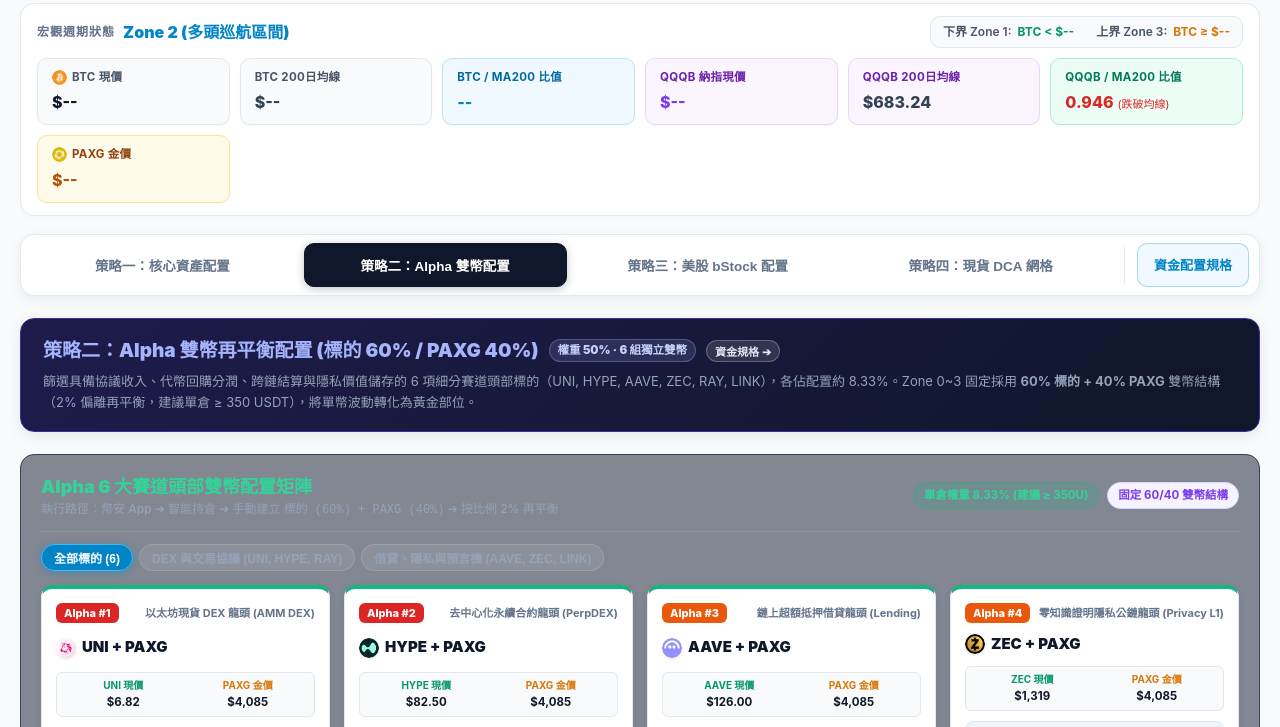
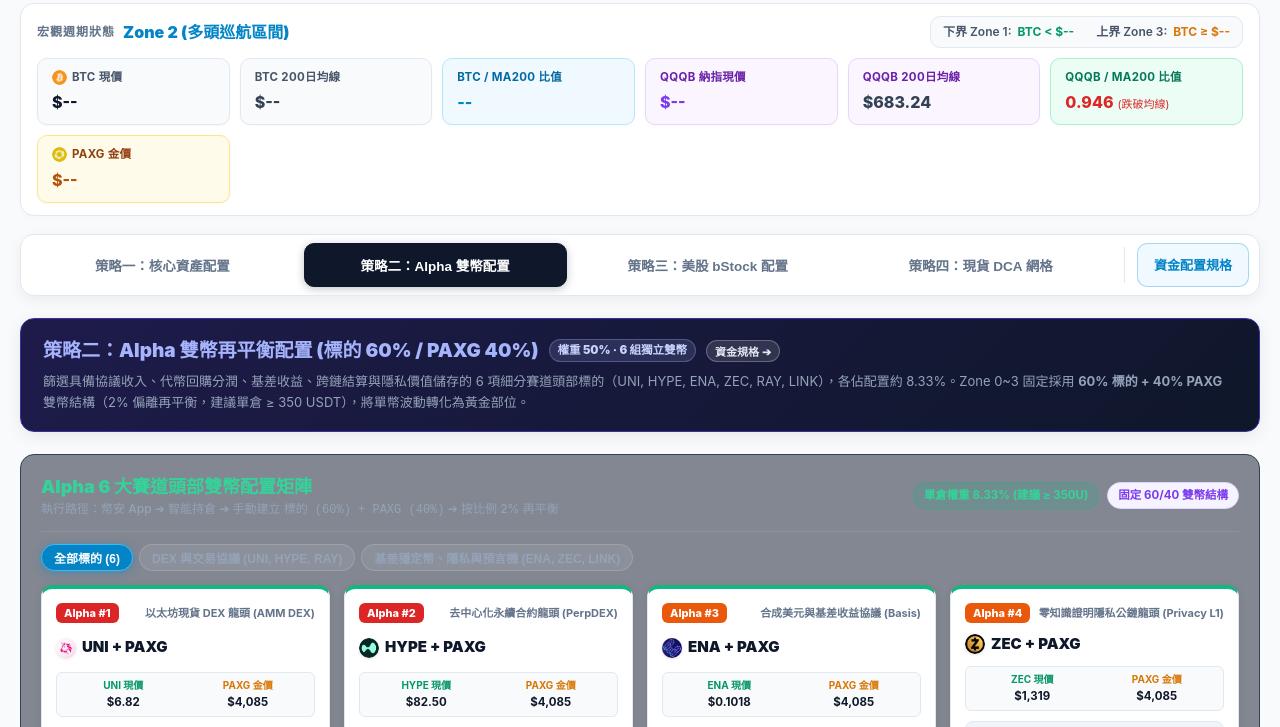
Before and after one commit to sakl2012/sakl2012.github.io, a plain HTML site: page index.html in a window 1280 px wide. Both pictures are taken after a click on the button "策略二：Alpha 雙幣配置". Shown: the part 68-795 px from the top of the page. Drawn offline with Linux system fonts and the light colour scheme; no server answers.

Commit message:
feat(strategy-2): replace AAVE with ENA (Basis / USDe) in 6-coin Alpha fleet

```diff
--- a/index.html
+++ b/index.html
@@ -975,7 +975,7 @@
                 <button onclick="openCapitalModal()" style="background: rgba(255, 255, 255, 0.12); color: #e2e8f0; border: 1px solid rgba(255, 255, 255, 0.25); border-radius: 9999px; padding: 2px 8px; font-size: 11px; font-weight: 600; cursor: pointer;">資金規格 ➔</button>
             </div>
             <div class="strategy-banner-desc">
-                篩選具備協議收入、代幣回購分潤、跨鏈結算與隱私價值儲存的 6 項細分賽道頭部標的（UNI, HYPE, AAVE, ZEC, RAY, LINK），各佔配置約 8.33%。Zone 0~3 固定採用 <strong>60% 標的 + 40% PAXG</strong> 雙幣結構（2% 偏離再平衡，建議單倉 &ge; 350 USDT），將單幣波動轉化為黃金部位。
+                篩選具備協議收入、代幣回購分潤、基差收益、跨鏈結算與隱私價值儲存的 6 項細分賽道頭部標的（UNI, HYPE, ENA, ZEC, RAY, LINK），各佔配置約 8.33%。Zone 0~3 固定採用 <strong>60% 標的 + 40% PAXG</strong> 雙幣結構（2% 偏離再平衡，建議單倉 &ge; 350 USDT），將單幣波動轉化為黃金部位。
             </div>
         </div>
 
@@ -1000,7 +1000,7 @@
             <div class="c-filter-tabs">
                 <button class="c-filter-btn active" data-filter="all" onclick="filterSatFleet('all')">全部標的 (6)</button>
                 <button class="c-filter-btn" data-filter="defi" onclick="filterSatFleet('defi')">DEX 與交易協議 (UNI, HYPE, RAY)</button>
-                <button class="c-filter-btn" data-filter="infra" onclick="filterSatFleet('infra')">借貸、隱私與預言機 (AAVE, ZEC, LINK)</button>
+                <button class="c-filter-btn" data-filter="infra" onclick="filterSatFleet('infra')">基差穩定幣、隱私與預言機 (ENA, ZEC, LINK)</button>
             </div>
 
             <!-- 雙幣卡片網格 -->
@@ -1711,7 +1711,7 @@
                             </tr>
                             <tr>
                                 <td><strong>策略二：Alpha 雙幣配置</strong></td>
-                                <td>6 組雙幣 60/40 組合 (UNI/HYPE/AAVE/ZEC/RAY/LINK)</td>
+                                <td>6 組雙幣 60/40 組合 (UNI/HYPE/ENA/ZEC/RAY/LINK)</td>
                                 <td><strong style="color: #dc2626;">1,500 USDT</strong></td>
                                 <td><strong style="color: #059669; font-size: 13.5px;">2,100 USDT</strong></td>
                                 <td>標準配置：6 組各 350U (單次 2% 調倉金額約 7.0 USDT；小資可精選 1~2 組)</td>
@@ -2053,15 +2053,15 @@
             active: true
         },
         {
-            sym: 'AAVE',
-            name: 'AAVE',
-            icon: 'icons/aave.png',
+            sym: 'ENA',
+            name: 'ENA',
+            icon: 'icons/ena.png',
             rank: '3',
             rankClass: 'rank-top2',
-            tier: '鏈上超額抵押借貸龍頭 (Lending)',
+            tier: '合成美元與基差收益協議 (Basis)',
             capitalPct: '權重 8.33%',
-            title: '多鏈流動性池與借貸利率市場',
-            quote: '涵蓋機構級託管介面與 V4 統一流動性架構，放貸利差、閃電貸與清算收入直接歸入協議國庫並執行回購。',
+            title: 'Delta 中性合成美元 USDe 發行協議',
+            quote: '結合現貨質押與永續合約空頭對沖捕捉資金費率與美債利差，具備 sENA 協議收益分配機制。',
             baseWeight: 0.0833,
             isSpot: true,
             active: true
@@ -2123,9 +2123,8 @@
         ZEC: 1319.4,
         RAY: 1.66,
         SOL: 90.2,
-        AAVE: 126.0,
         LINK: 10.90,
-        ENA: 0.161
+        ENA: 0.1018
     };
     let latest24hChange = {};
     let currentMa200 = 69538;
@@ -2371,7 +2370,7 @@
         const spotSymbols = [
             'btcusdt', 'ethusdt', 'paxgusdt', 'taousdt', 'qqqbusdt',
             'uniusdt', 'nearusdt', 'rayusdt', 'zecusdt',
-            'solusdt', 'aaveusdt', 'linkusdt', 'suiusdt', 'enausdt', 'hypeusdt',
+            'solusdt', 'linkusdt', 'suiusdt', 'enausdt', 'hypeusdt',
             'spcxbusdt', 'avgobusdt', 'msftbusdt', 'tsmbusdt', 'aaplbusdt', 'googlbusdt', 'mubusdt', 'metabusdt', 'amznbusdt'
         ];
         const streams = spotSymbols.map(s => `${s}@ticker`).join('/');
@@ -2586,7 +2585,7 @@
         C_SATELLITE_CANDIDATES.forEach((c, idx) => {
             let match = true;
             if (currentFleetFilter === 'defi') match = ['UNI', 'HYPE', 'RAY'].includes(c.sym);
-            else if (currentFleetFilter === 'infra') match = ['AAVE', 'ZEC', 'LINK'].includes(c.sym);
+            else if (currentFleetFilter === 'infra') match = ['ENA', 'ZEC', 'LINK'].includes(c.sym);
             if (!match) return;
 
             const p = latestPrices[c.sym] || 0;
@@ -2852,7 +2851,7 @@
             const spotSymbols = [
                 "BTCUSDT", "ETHUSDT", "TAOUSDT", "PAXGUSDT", "QQQBUSDT",
                 "UNIUSDT", "NEARUSDT", "RAYUSDT", "ZECUSDT", "SOLUSDT",
-                "AAVEUSDT", "LINKUSDT", "SUIUSDT", "ENAUSDT", "HYPEUSDT"
+                "LINKUSDT", "SUIUSDT", "ENAUSDT", "HYPEUSDT"
             ];
             const res = await fetch(`https://api.binance.com/api/v3/ticker/24hr?symbols=${encodeURIComponent(JSON.stringify(spotSymbols))}`);
             if (res.ok) {
--- a/scripts/google_apps_script_monitor.js
+++ b/scripts/google_apps_script_monitor.js
@@ -2,7 +2,7 @@
  * Triad 三元策略 (純現貨三幣 ＋ 雙壁避險全自動化版) - Google Apps Script 自動監控與 Email 警報
  * 主力：Binance Vision (免 451 封鎖) | 備援：OKX / Bybit / Gate.io / KuCoin / Coinbase | 具備防崩潰與自動切換機制
  * 最新架構：Triad 三元全天候狀態機 (Zone 0 深熊底 ~ Zone 4 逃頂鎖利 ~ Zone 5 熊市主跌防禦)
- * 資產配置：策略一核心三幣 50% (BTC 20% / ETH 20% / NEAR 10%) ＋ 策略二 6 大 Alpha 雙幣 50% (UNI, HYPE, AAVE, ZEC, RAY, LINK 各 8.33%, 標的 60% / PAXG 40%)
+ * 資產配置：策略一核心三幣 50% (BTC 20% / ETH 20% / NEAR 10%) ＋ 策略二 6 大 Alpha 雙幣 50% (UNI, HYPE, ENA, ZEC, RAY, LINK 各 8.33%, 標的 60% / PAXG 40%)
  * 防禦機制：純現貨雙避險架構 (QQQB 35% + PAXG 60%~65%)，Zone 4 Alpha 轉為 100% PAXG、Zone 5 核心清零
  */
 
@@ -152,7 +152,7 @@ function getAllocationConfig(zone) {
 - 核心 1 (20%): BTC 65% | QQQB 25% | PAXG 10% (按比例 2%)
 - 核心 2 (20%): ETH 65% | QQQB 25% | PAXG 10% (按比例 2%)
 - 核心 3 (10%): NEAR 65% | QQQB 25% | PAXG 10% (按比例 2%)
-- 策略二 6 大 Alpha (UNI, HYPE, AAVE, ZEC, RAY, LINK 各 8.33%): 維持 標的 60% | PAXG 40% (按比例 2%)`;
+- 策略二 6 大 Alpha (UNI, HYPE, ENA, ZEC, RAY, LINK 各 8.33%): 維持 標的 60% | PAXG 40% (按比例 2%)`;
   }
   else if (zone === 1) {
     return `【Zone 1: 均值回歸區】(BTC/MA200 0.80 ~ 1.00)
```
